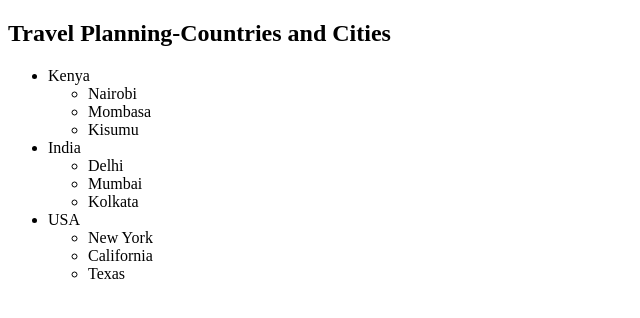
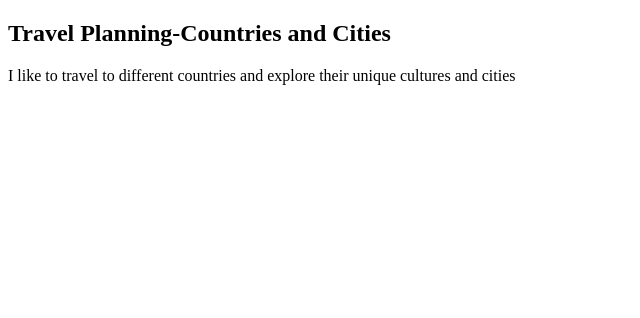
Before and after one commit to mwanashehe/IMPORTANCE-OF-TREES, a plain HTML site: page Tree project/index.html in a window 1280 px wide. Shown: the whole page, without its empty margins (0-640 px from the left). Drawn offline with Linux system fonts and the light colour scheme.

Commit message:
Here the message

```diff
--- a/Tree project/index.html
+++ b/Tree project/index.html
@@ -7,31 +7,7 @@
   </head>
   <body>
     <h2>Travel Planning-Countries and Cities</h2>
-    <ul>
-      <li>
-        Kenya
-        <ul style="list-style-type": disc">
-          <li>Nairobi</li>
-          <li>Mombasa</li>
-          <li>Kisumu</li>
-        </ul>
-      </li>
-      <li>
-        India
-        <ul style="list-style-type": disc">
-          <li>Delhi</li>
-          <li>Mumbai</li>
-          <li>Kolkata</li>
-        </ul>
-      </li>
-      <li>
-        USA
-        <ul style="list-style-type": disc">
-          <li>New York</li>
-          <li>California</li>
-          <li>Texas</li>
-        </ul>
-      </li>
-    </ul>
-  </body>
+    <p>I like to travel to different countries and explore their unique cultures and cities</p>
+    </p>
+    </body>
 </html>
```
